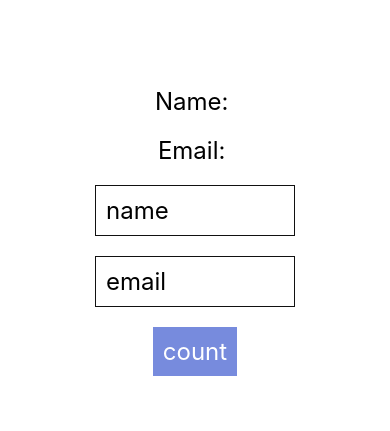
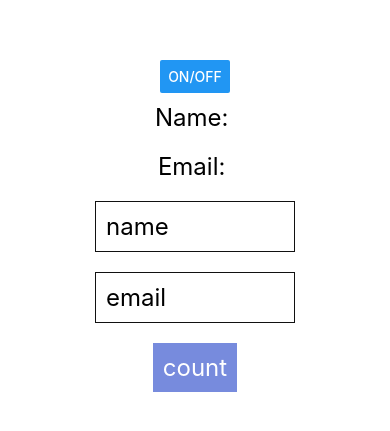
Before and after one commit to ppErika/ReactNative-practice2, a React Native app: screen / in a window 390 px wide. Shown: the part 191-622 px from the top of the page. Built offline with nearby package versions, Linux system fonts and the light colour scheme.

Commit message:
마운트와 언마운트되는 상황 테스트

```diff
--- a/src/App.js
+++ b/src/App.js
@@ -1,4 +1,5 @@
-import React from 'react';
+import React, {useState} from 'react';
+import {Button} from 'react-native';
 import styled from 'styled-components/native';
 import Counter from './components/Counter';
 import Form from './components/Form';
@@ -11,9 +12,11 @@ const Container = styled.View`
 `;
 
 export default function App() {
+  const [isVisible, setIsVisible] = useState(true);
   return (
     <Container>
-      <Form />
+      <Button title="on/off" onPress={() => setIsVisible((prev) => !prev)} />
+      {isVisible && <Form />}
     </Container>
   );
 }
--- a/src/components/Form.js
+++ b/src/components/Form.js
@@ -20,6 +20,11 @@ const Form = () => {
   let count = 0;
 
   useEffect(() => {
+    console.log('=-=-=-=-= Mount =-=-=-=-=');
+    return () => console.log('=-=-=-=-= UnMount =-=-=-=-=-=');
+  }, []);
+
+  useEffect(() => {
     console.log(`name: ${name}, email: ${email}`);
   }, [email]);
 
```
